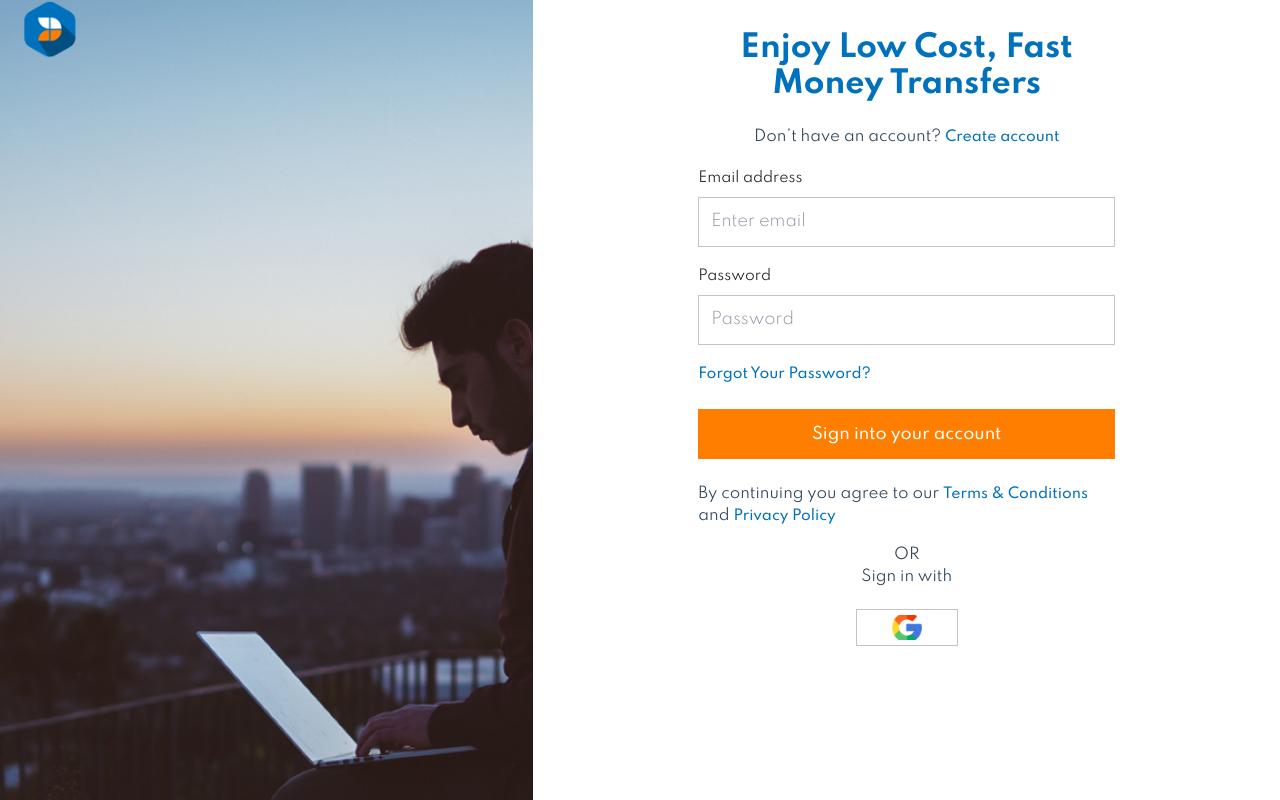
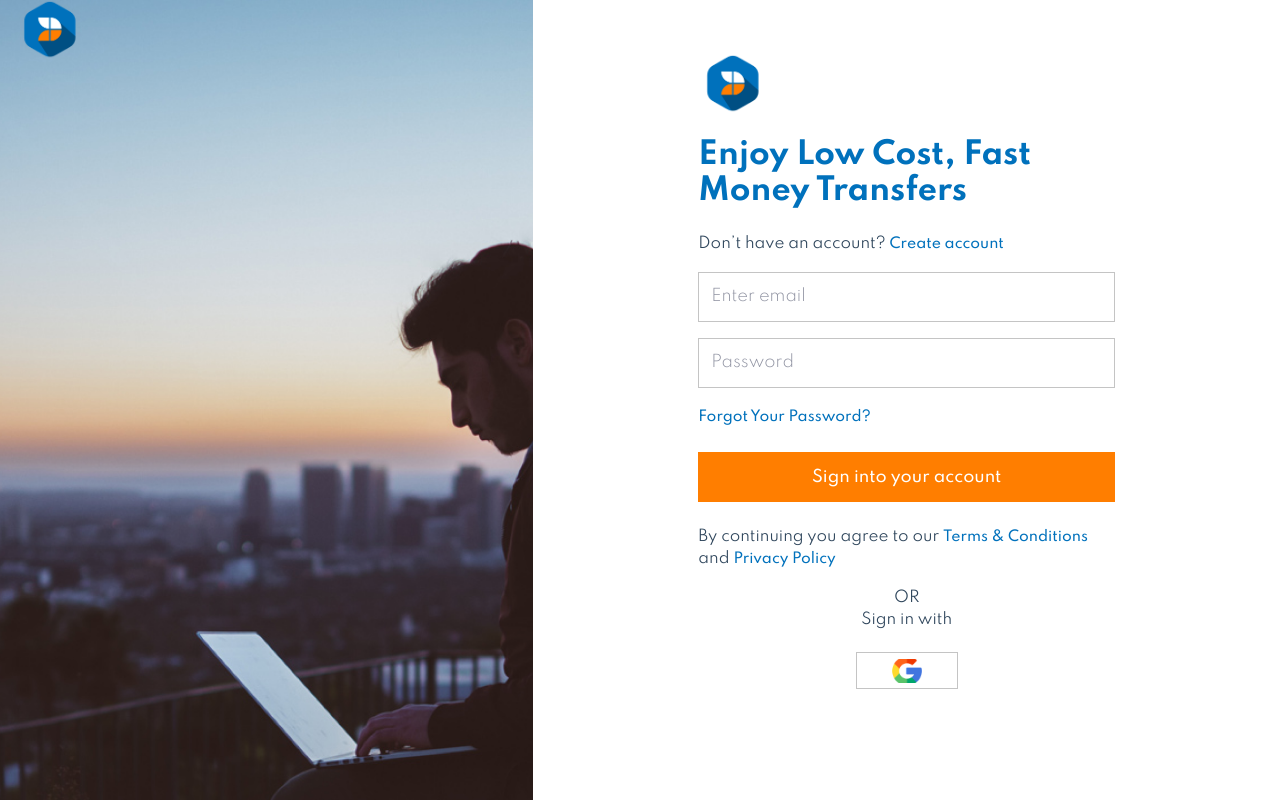
Before and after one commit to geekdaniels/dway-template, a plain HTML site: page login.html in a window 1280 px wide. Drawn offline with nearby package versions, Linux system fonts and the light colour scheme.

Commit message:
fix login design

```diff
--- a/login.html
+++ b/login.html
@@ -29,18 +29,18 @@
 
 					<div class="col-lg-7">
 						<div class="auth__wrapper">
-							<div class="text-center">
-								<img src="img/logo.png" class="img-fluid d-lg-none" alt="dway-remit" title="dway-remit" width="70">
+							<div class="text-cente">
+								<img src="img/logo.png" class="img-fluid my-4" alt="dway-remit" title="dway-remit" width="70">
 							</div>
-							<h3 class="text-center mb-4">Enjoy Low Cost, Fast Money Transfers</h3>
-							<p class="text-center">Don’t have an account? <a href="regisiter.html">Create account</a></p>
+							<h3 class="text-cente mb-4">Enjoy Low Cost, Fast Money Transfers</h3>
+							<p class="text-cente">Don’t have an account? <a href="regisiter.html">Create account</a></p>
 							<form>
 								<div class="form-group">
-									<label for="email">Email address</label>
+									<!--									<label for="email">Email address</label>-->
 									<input type="email" class="form-control rounded-0" id="email" placeholder="Enter email" autocomplete="email">
 								</div>
 								<div class="form-group">
-									<label for="password">Password</label>
+									<!--									<label for="password">Password</label>-->
 									<input type="password" class="form-control rounded-0" id="password" placeholder="Password" autocomplete="current-password">
 								</div>
 
```
